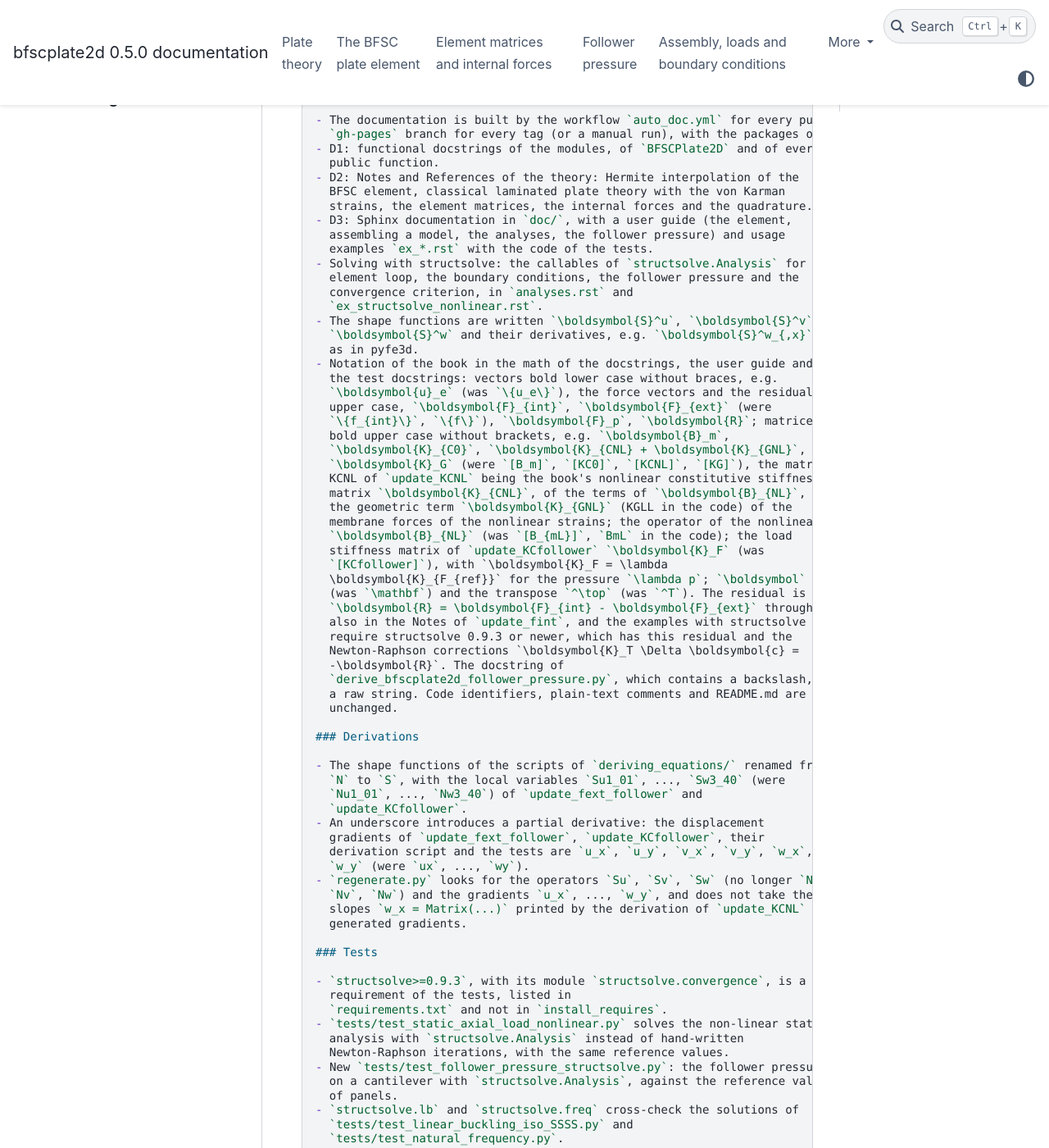
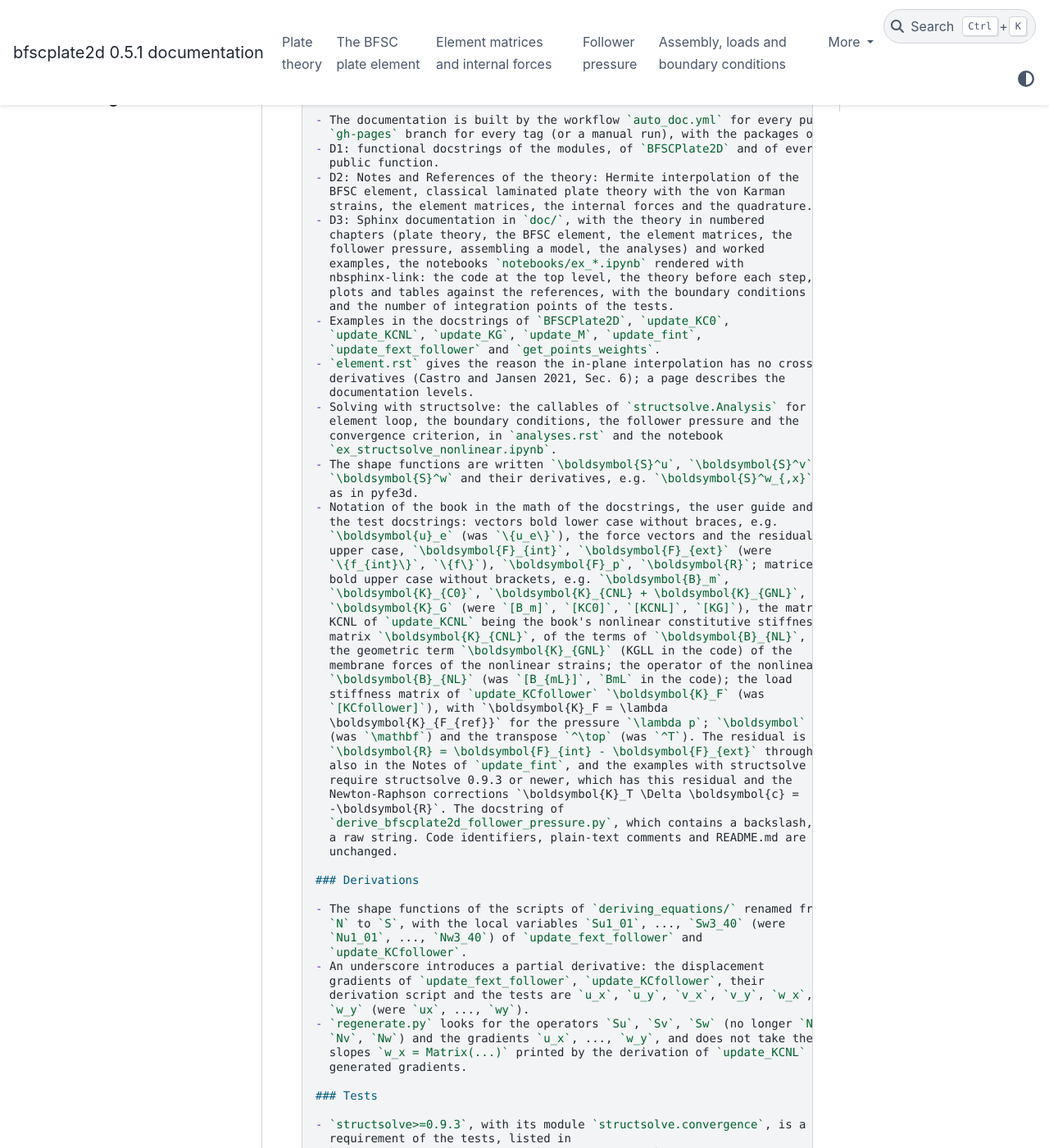
Before and after one commit to saullocastro/bfscplate2d, a Sphinx documentation site: the page built from doc/source/changelog.rst, in a window 1280 px wide and 1400 px high, scrolled down 1055 px. Shown: the whole window at 82% size. Built offline with Sphinx 7.4.7 and the PyData theme 0.15.4, drawn with Linux system fonts in a browser that asks for light colours; pages that are not in the unit, such as notebooks, are missing from menus; the version number is read from the project's files by our own code; some of the changed text lies outside the part shown.

Commit message:
REL: version 0.5.1 [skip ci]
Version and release date (the previous patch release merged into this one) in pyproject.toml, CITATION.cff, README.md, CHANGELOG.md and the citation of the documentation.

```diff
--- a/CHANGELOG.md
+++ b/CHANGELOG.md
@@ -2,7 +2,7 @@
 
 The dates of the released versions are those of their tagged commits.
 
-## 0.5.0 (2026-10-26)
+## 0.5.1 (2026-11-13)
 
 ### Breaking
 
@@ -54,13 +54,23 @@
 - D2: Notes and References of the theory: Hermite interpolation of the
   BFSC element, classical laminated plate theory with the von Karman
   strains, the element matrices, the internal forces and the quadrature.
-- D3: Sphinx documentation in `doc/`, with a user guide (the element,
-  assembling a model, the analyses, the follower pressure) and usage
-  examples `ex_*.rst` with the code of the tests.
+- D3: Sphinx documentation in `doc/`, with the theory in numbered
+  chapters (plate theory, the BFSC element, the element matrices, the
+  follower pressure, assembling a model, the analyses) and worked
+  examples, the notebooks `notebooks/ex_*.ipynb` rendered with
+  nbsphinx-link: the code at the top level, the theory before each step,
+  plots and tables against the references, with the boundary conditions
+  and the number of integration points of the tests.
+- Examples in the docstrings of `BFSCPlate2D`, `update_KC0`,
+  `update_KCNL`, `update_KG`, `update_M`, `update_fint`,
+  `update_fext_follower` and `get_points_weights`.
+- `element.rst` gives the reason the in-plane interpolation has no cross
+  derivatives (Castro and Jansen 2021, Sec. 6); a page describes the
+  documentation levels.
 - Solving with structsolve: the callables of `structsolve.Analysis` for an
   element loop, the boundary conditions, the follower pressure and the
-  convergence criterion, in `analyses.rst` and
-  `ex_structsolve_nonlinear.rst`.
+  convergence criterion, in `analyses.rst` and the notebook
+  `ex_structsolve_nonlinear.ipynb`.
 - The shape functions are written `\boldsymbol{S}^u`, `\boldsymbol{S}^v`,
   `\boldsymbol{S}^w` and their derivatives, e.g. `\boldsymbol{S}^w_{,x}`,
   as in pyfe3d.
@@ -119,6 +129,23 @@
 - `structsolve.lb` and `structsolve.freq` cross-check the solutions of
   `tests/test_linear_buckling_iso_SSSS.py` and
   `tests/test_natural_frequency.py`.
+- Module docstrings, Notes and References of the tests, and a source for
+  every reference value: the clamped and simply supported plate in
+  compression against the exact buckling coefficient of Pflueger (1975)
+  instead of the value read from the figure of Bruhn; the centre
+  deflection of the plate under a central point load against Eq. (147)
+  of Timoshenko and Woinowsky-Krieger (1959), where only the sum of the
+  forces was checked; the plate built in at one edge, free at the
+  opposite one and simply supported at the other two under a uniform
+  pressure against Art. 46, Table 39, of the same book, instead of the
+  cantilever under nodal edge forces, whose reference value had no
+  source; the closed form of the natural frequency from Leissa (1969).
+- Simply supported edges constrain `w` and its derivative along the
+  edge; the non-linear axial-load test uses `nint = 7`.
+
+### Continuous integration
+
+- The test matrix runs every job to the end (`fail-fast: false`).
 
 ## 0.4.1 (2026-10-22)
 
--- a/doc/source/index.rst
+++ b/doc/source/index.rst
@@ -107,7 +107,7 @@
 Citing this library
 -------------------
 
-Saullo G. P. Castro (2026). Implementation of the BFSC plate finite element in 2D (Version 0.5.0). https://github.com/saullocastro/bfscplate2d.
+Saullo G. P. Castro (2026). Implementation of the BFSC plate finite element in 2D (Version 0.5.1). https://github.com/saullocastro/bfscplate2d.
 
 In BibTeX:
 
@@ -117,7 +117,7 @@
       author  = {Castro, Saullo G. P.},
       title   = {Implementation of the BFSC plate finite element in 2D},
       year    = {2026},
-      version = {0.5.0},
+      version = {0.5.1},
       url     = {https://github.com/saullocastro/bfscplate2d}
     }
 
--- a/pyproject.toml
+++ b/pyproject.toml
@@ -8,7 +8,7 @@
 
 [project]
 name = "bfscplate2d"
-version = "0.5.0"
+version = "0.5.1"
 description = "Implementation of the BFSC plate finite element in 2D"
 readme = "README.md"
 license = "BSD-3-Clause"
```
Also changed, not shown: README.md (+8 -4 lines), 1 other file.
